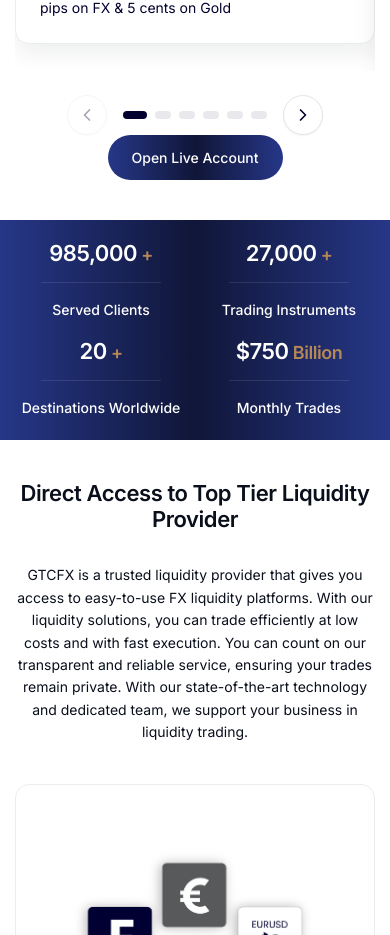
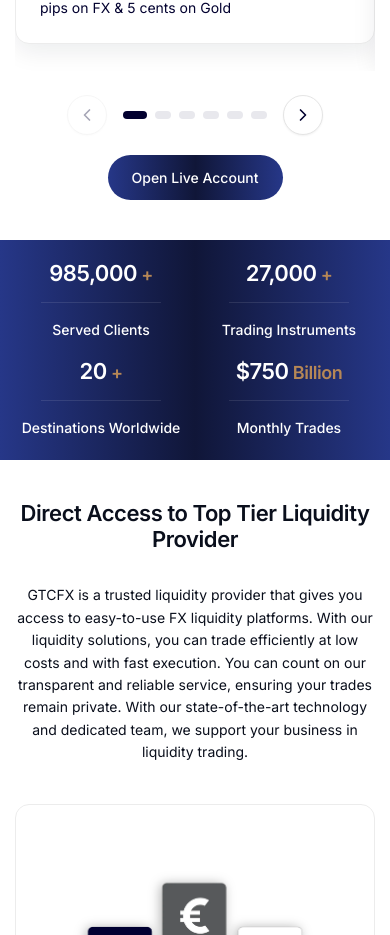
Before and after one commit to webteamgtc/gtcfxnew, a Next.js app: page /en in a window 390 px wide. Shown: the part 1680-2615 px from the top of the page. Built offline with nearby package versions, Linux system fonts and the light colour scheme.

Commit message:
sdssasas

```diff
--- a/src/app/[locale]/components/common/home/FeaturesSection.jsx
+++ b/src/app/[locale]/components/common/home/FeaturesSection.jsx
@@ -113,7 +113,7 @@
             )}
           />
         </div>
-<div className="flex justify-center"><PrimaryButton href="/register">
+<div className="flex justify-center mt-5 md:mt-0"><PrimaryButton href="/register">
   Open Live Account
 </PrimaryButton></div>
 
--- a/src/app/[locale]/components/common/home/HeroSection.jsx
+++ b/src/app/[locale]/components/common/home/HeroSection.jsx
@@ -70,7 +70,7 @@
                   },
                 ]}
               />
-              <div className="flex gap-2 md:gap-4 flex-row md:justify-center mt-10">
+              <div className="flex md:inline-flex gap-2 md:gap-4 flex-row md:justify-center mt-10">
                  <PrimaryButton href="/register">
                 Open Live Account
               </PrimaryButton>
```
